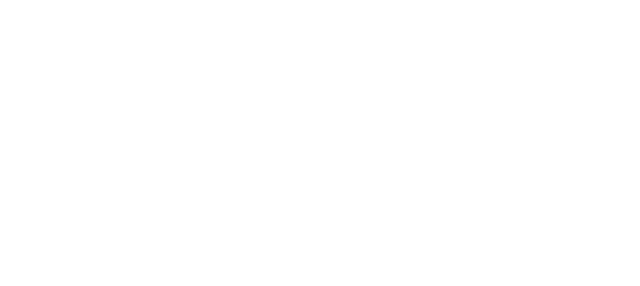
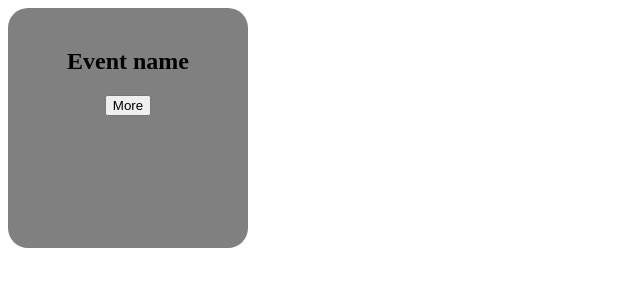
Before and after one commit to KonichiwaSensei/hackathon2_peaches, a website built with Vite: page index.html in a window 1280 px wide. Shown: the whole page, without its empty margins (0-640 px from the left). Built offline with nearby package versions, Linux system fonts and the light colour scheme.

Commit message:
add subbox

```diff
--- a/index.html
+++ b/index.html
@@ -13,5 +13,10 @@
 </head>
 <body>
 
+    <div class="sub-event">
+        <h2 class="sub-headline">Event name</h2>
+        <button class="btn">More</button>
+    </div>
+
 </body>
 </html>
--- a/src/scss/style.scss
+++ b/src/scss/style.scss
@@ -0,0 +1,8 @@
+.sub-event {
+    height: 200px;
+    width: 200px;
+    background-color: grey;
+    text-align: center;
+    padding: 20px;
+    border-radius: 20px;
+}
```
